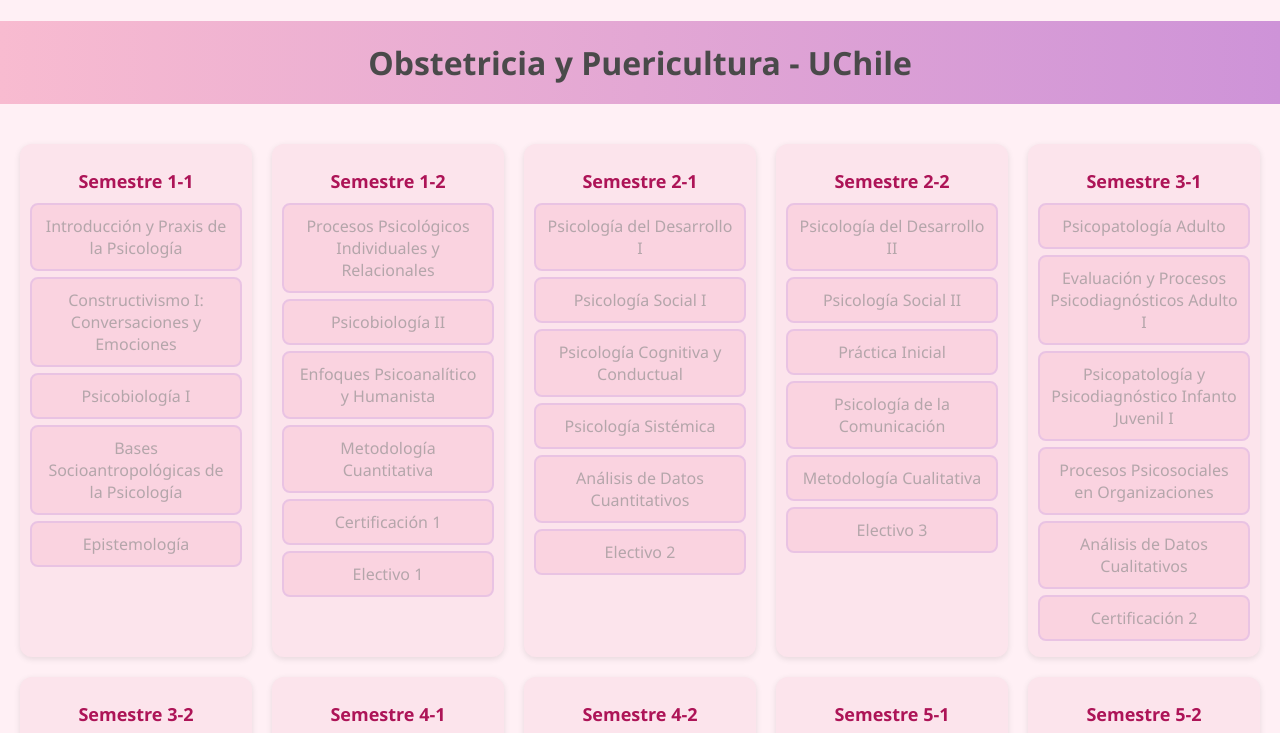
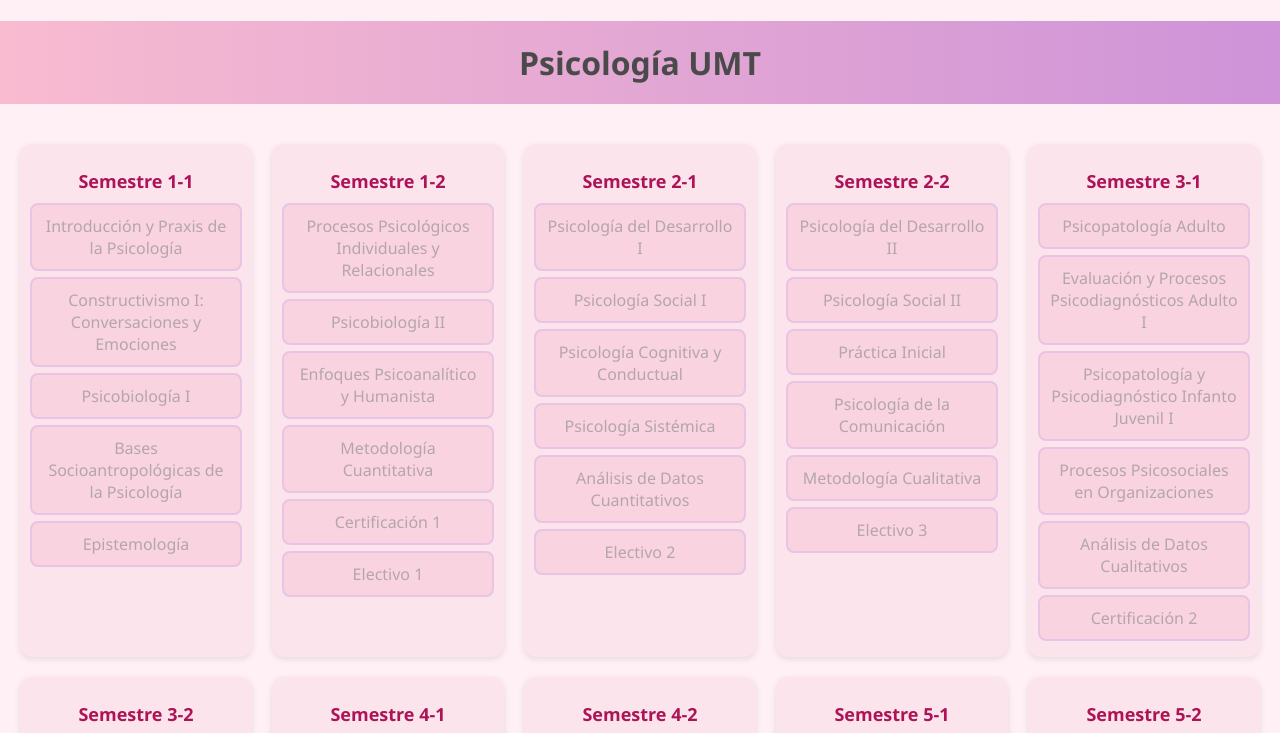
Before and after one commit to Lintahlo6/Psicolog-a-Malla-curricular-, a plain HTML site: page index.html in a window 1280 px wide. Shown: the top 733 px of the page. Drawn offline with Linux system fonts and the light colour scheme.

Commit message:
Update index.html

```diff
--- a/index.html
+++ b/index.html
@@ -7,7 +7,7 @@
   <link rel="stylesheet" href="style.css" />
 </head>
 <body>
-  <h1>Obstetricia y Puericultura - UChile</h1>
+  <h1>Psicología UMT</h1>
   <div id="malla" class="grid"></div>
   <script src="script.js"></script>
 </body>
```
